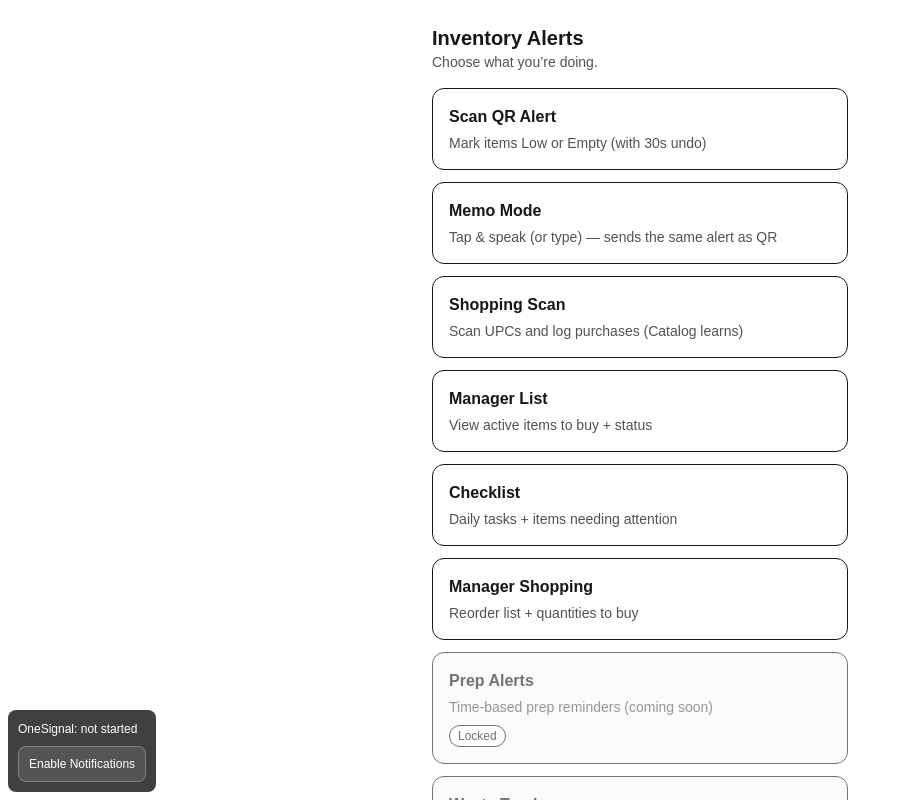
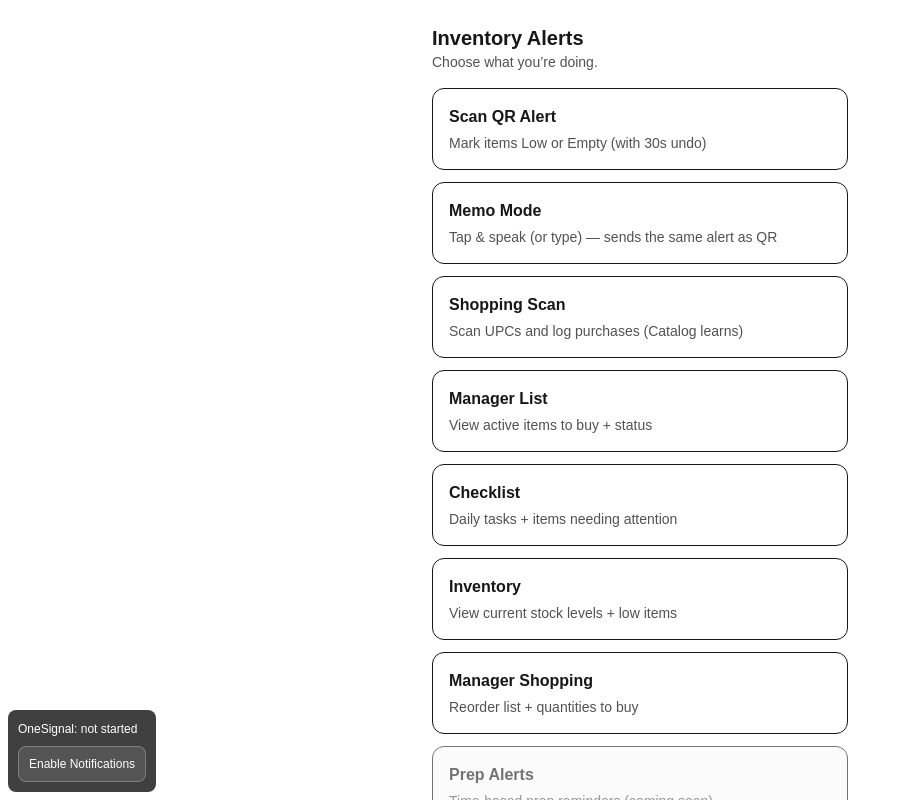
Before and after one commit to TheToolShedRep/Inventory-Alert-Next, a Next.js app: page / in a window 1280 px wide. Shown: the top 800 px of the page, without its empty margins (0-903 px from the left). Built offline with nearby package versions, Linux system fonts and the light colour scheme; no server answers; sample sign-in values are in the browser's storage.

Commit message:
Add inventory watch to dashboard

```diff
--- a/app/HomeHub.tsx
+++ b/app/HomeHub.tsx
@@ -51,6 +51,13 @@ export default function HomeHub() {
         title: "Checklist",
         subtitle: "Daily tasks + items needing attention",
         href: "/checklist",
+        enabled: true,
+      },
+      {
+        key: "inventory",
+        title: "Inventory",
+        subtitle: "View current stock levels + low items",
+        href: "/inventory",
         enabled: true,
       },
       {
```
